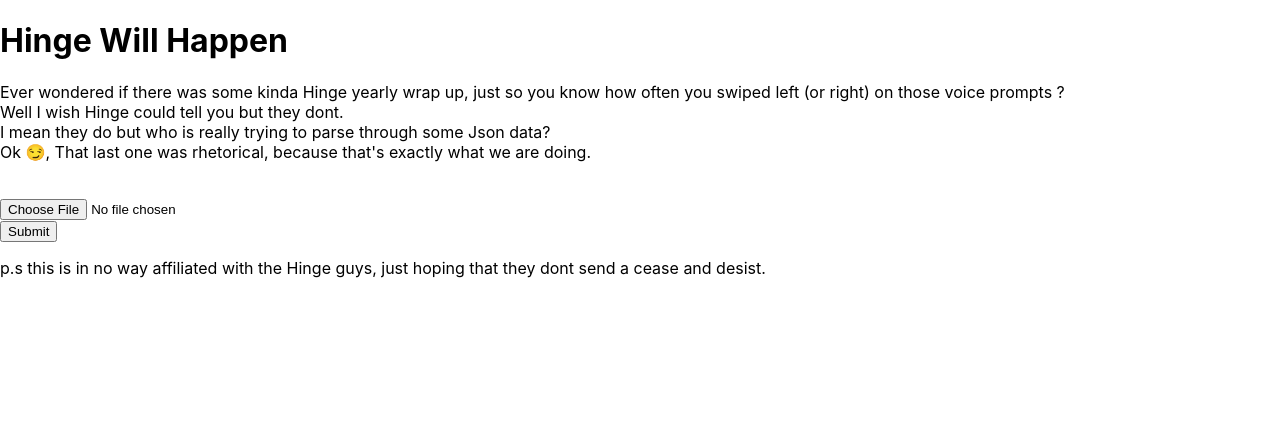
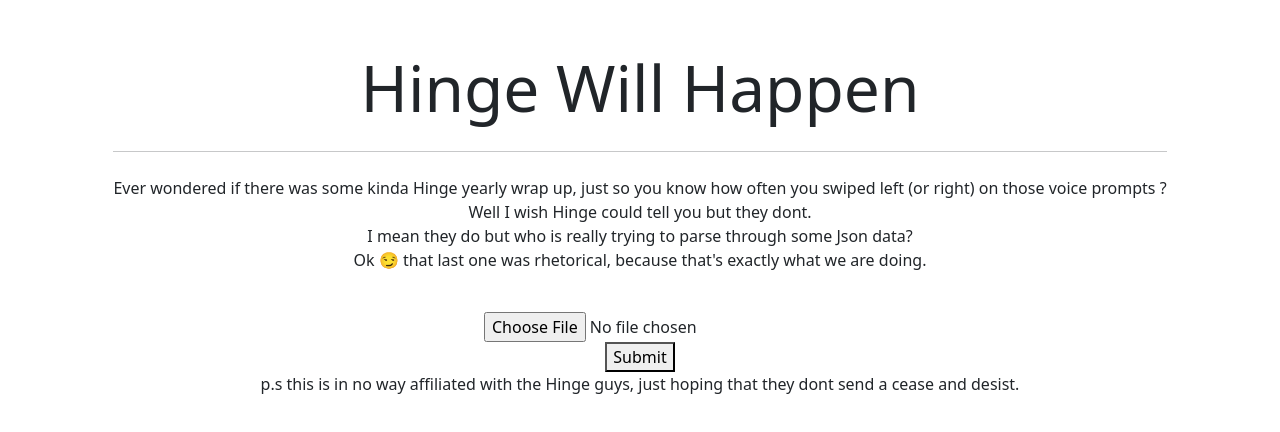
Before and after one commit to Odrakes1992/react_hwh_app, a React (Create React App) app: page / in a window 1280 px wide. Shown: the top 432 px of the page. Built offline with nearby package versions, Linux system fonts and the light colour scheme.

Commit message:
updating styling and import bootstrap css

```diff
--- a/package.json
+++ b/package.json
@@ -14,6 +14,7 @@
     "react-dom": "^17.0.2",
     "react-router-dom": "^6.2.1",
     "react-scripts": "5.0.0",
+    "styled-components": "^5.3.3",
     "web-vitals": "^2.1.3"
   },
   "scripts": {
--- a/src/App.css
+++ b/src/App.css
@@ -5,6 +5,10 @@
 .App-logo {
   height: 40vmin;
   pointer-events: none;
+}
+
+.paragraph {
+  text-align: center;
 }
 
 @media (prefers-reduced-motion: no-preference) {
--- a/src/App.js
+++ b/src/App.js
@@ -3,6 +3,7 @@
 import Home from "./Components/Home";
 import Results from "./Components/Results";
 import { BrowserRouter as Router, Route, Routes } from "react-router-dom";
+import "bootstrap/dist/css/bootstrap.min.css";
 
 function App() {
   return (
--- a/src/Components/Home.jsx
+++ b/src/Components/Home.jsx
@@ -1,6 +1,21 @@
 import React, { Component } from "react";
 import { useState } from "react";
-import Container from "react-bootstrap/Container";
+import styled from "styled-components";
+import { Button } from "react-bootstrap";
+
+const Header = styled.div`
+  display: flex;
+  align-items: center;
+  justify-content: center;
+`;
+
+const StyledDiv = styled.div`
+  display: flex;
+  flex-direction: column;
+  align-items: center;
+  justify-content: center;
+  text-align: center;
+`;
 
 class Home extends Component {
   // const [selectedFile, setSelectedFile] = useState();
@@ -8,31 +23,32 @@
 
   render() {
     return (
-      <div>
-        <Container>
-          <h1 className="display-4"> Hinge Will Happen</h1>
+      <StyledDiv>
+        <div>
+          <h1 className="display-3"> Hinge Will Happen</h1>
+          <hr className="my-4" />
           <p>
             Ever wondered if there was some kinda Hinge yearly wrap up, just so
             you know how often you swiped left (or right) on those voice prompts
             ? <br></br>
             Well I wish Hinge could tell you but they dont.
             <br />I mean they do but who is really trying to parse through some
-            Json data? <br></br> Ok 😏, That last one was rhetorical, because
+            Json data? <br></br> Ok 😏 that last one was rhetorical, because
             that's exactly what we are doing.
           </p>{" "}
           <br></br>
-          <div>
+          <div classname="container">
             <input type="file" name="file" />
             <div>
               <button>Submit</button>
             </div>
           </div>
-          <p>
+          <p classname="paragraph">
             p.s this is in no way affiliated with the Hinge guys, just hoping
             that they dont send a cease and desist.{" "}
           </p>
-        </Container>
-      </div>
+        </div>
+      </StyledDiv>
     );
   }
 }
--- a/src/index.css
+++ b/src/index.css
@@ -1,13 +1,20 @@
 body {
   margin: 0;
-  font-family: -apple-system, BlinkMacSystemFont, 'Segoe UI', 'Roboto', 'Oxygen',
-    'Ubuntu', 'Cantarell', 'Fira Sans', 'Droid Sans', 'Helvetica Neue',
+  font-family: -apple-system, BlinkMacSystemFont, "Segoe UI", "Roboto", "Oxygen",
+    "Ubuntu", "Cantarell", "Fira Sans", "Droid Sans", "Helvetica Neue",
     sans-serif;
   -webkit-font-smoothing: antialiased;
   -moz-osx-font-smoothing: grayscale;
+  padding: 50px;
+  justify-content: center;
+  text-align: center;
+}
+
+html {
+  height: 100%;
 }
 
 code {
-  font-family: source-code-pro, Menlo, Monaco, Consolas, 'Courier New',
+  font-family: source-code-pro, Menlo, Monaco, Consolas, "Courier New",
     monospace;
 }
```
Also changed, not shown: src/index.js (+6 -6 lines), 1 other file (tests, documents, lock files or other folders).
